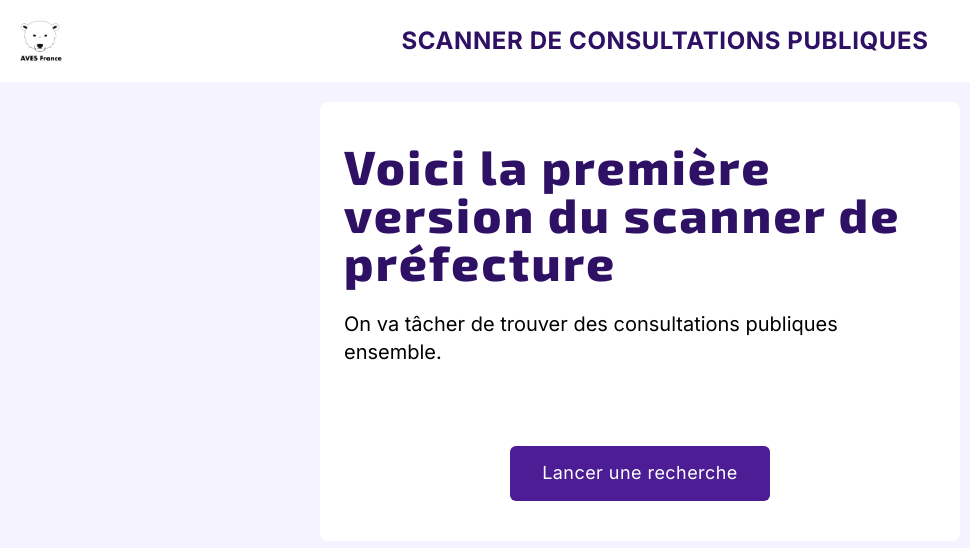
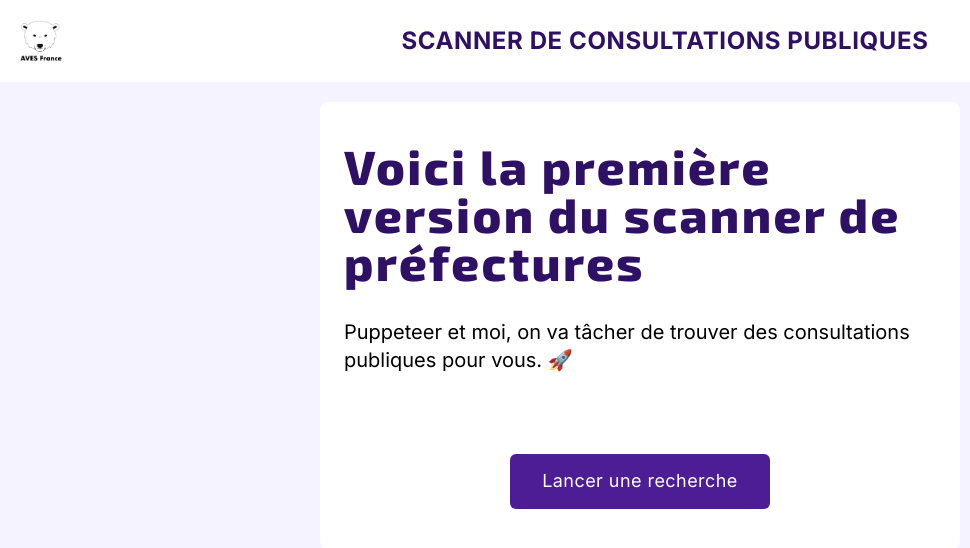
Before and after one commit to sinatrablue/prefectures-scanner, a Next.js app: page / in a window 1280 px wide. Shown: the top 548 px of the page, without its empty margins (0-970 px from the left). Built offline with nearby package versions, Linux system fonts and the light colour scheme.

Commit message:
More utilities and style refacto

```diff
--- a/app/page.tsx
+++ b/app/page.tsx
@@ -1,19 +1,24 @@
 import { Exo_2 } from "next/font/google";
 import Link from "next/link";
+import { cn } from "./utils/cn";
 
 const exo2 = Exo_2({ subsets: ["latin"] });
 
 export default function Home() {
   return (
     <div className="flex h-fit w-1/2 flex-col gap-20 rounded-lg bg-white px-6 py-10">
-      <div className="flex flex-col gap-6">
+      <div className="flex flex-col gap-8">
         <h1
-          className={`${exo2.className} text-5xl font-extrabold tracking-wider text-violet-950`}
+          className={cn(
+            exo2.className,
+            "text-5xl font-extrabold tracking-wider text-violet-950",
+          )}
         >
-          Voici la première version du scanner de préfecture
+          Voici la première version du scanner de préfectures
         </h1>
         <h2 className="text-xl">
-          On va tâcher de trouver des consultations publiques ensemble.
+          Puppeteer et moi, on va tâcher de trouver des consultations publiques
+          pour vous. 🚀
         </h2>
       </div>
 
--- a/app/research/page.tsx
+++ b/app/research/page.tsx
@@ -1,10 +1,13 @@
 "use client";
 
 import { LongArrowDownRight, Xmark } from "iconoir-react";
-import Link from "next/link";
+import { useRouter } from "next/navigation";
+import { cn } from "../utils/cn";
+import { DEFAULT_KEY_WORDS, DEFAULT_SEARCHED_WORDS } from "./constants";
 import { useResearchPageViewController } from "./vue_controller";
 
 const ResearchPage = () => {
+  const router = useRouter();
   const {
     searchedWordValue,
     setSearchedWordValue,
@@ -34,6 +37,7 @@ const ResearchPage = () => {
               className="h-10 w-full focus:outline-none"
             />
             <button
+              disabled={!searchedWordValue}
               onClick={pushSearchedWord}
               className="rounded-full p-2 hover:bg-gray-100"
             >
@@ -44,14 +48,16 @@ const ResearchPage = () => {
             <div className="flex gap-4">
               {searchedWords.map(word => (
                 <div
-                  className="flex items-center gap-2 rounded bg-slate-200 px-2 py-1"
+                  className={cn(
+                    "flex items-center gap-2 rounded px-2 py-1",
+                    DEFAULT_SEARCHED_WORDS.includes(word)
+                      ? "bg-slate-300"
+                      : "bg-slate-100",
+                  )}
                   key={word}
                 >
                   {word}
-                  <button
-                    className="rounded-full p-1 hover:bg-slate-300"
-                    onClick={() => removeSearchedWord(word)}
-                  >
+                  <button onClick={() => removeSearchedWord(word)}>
                     <Xmark />
                   </button>
                 </div>
@@ -73,6 +79,7 @@ const ResearchPage = () => {
               className="h-10 w-full focus:outline-none"
             />
             <button
+              disabled={!keyWordValue}
               onClick={pushKeyWord}
               className="rounded-full p-2 hover:bg-gray-100"
             >
@@ -83,14 +90,16 @@ const ResearchPage = () => {
             <div className="flex gap-4">
               {keyWords.map(word => (
                 <div
-                  className="flex items-center gap-2 rounded bg-slate-200 px-2 py-1"
+                  className={cn(
+                    "flex items-center gap-2 rounded px-2 py-1",
+                    DEFAULT_KEY_WORDS.includes(word)
+                      ? "bg-slate-300"
+                      : "bg-slate-100",
+                  )}
                   key={word}
                 >
                   {word}
-                  <button
-                    className="rounded-full p-1 hover:bg-slate-300"
-                    onClick={() => removeKeyWord(word)}
-                  >
+                  <button onClick={() => removeKeyWord(word)}>
                     <Xmark />
                   </button>
                 </div>
@@ -99,12 +108,18 @@ const ResearchPage = () => {
           )}
         </div>
       </div>
-      <Link
-        href={`results`}
-        className="w-fit self-center rounded-md bg-violet-900 px-5 py-2 text-white hover:bg-violet-800 hover:shadow-xl"
+      <button
+        disabled={searchedWords.length === 0 || keyWords.length === 0}
+        onClick={() => router.push(`results/`)}
+        className={cn(
+          "w-fit self-center rounded-md px-8 py-3 text-lg/6 tracking-wider text-white",
+          searchedWords.length === 0 || keyWords.length === 0
+            ? "bg-slate-400"
+            : "bg-violet-900 hover:bg-violet-800 hover:shadow-lg",
+        )}
       >
         {"C'est parti"}
-      </Link>
+      </button>
     </div>
   );
 };
--- a/app/research/vue_controller.ts
+++ b/app/research/vue_controller.ts
@@ -9,12 +9,14 @@ export const useResearchPageViewController = () => {
   const [keyWords, setKeyWords] = useState(DEFAULT_KEY_WORDS);
 
   const pushSearchedWord = () => {
-    setSearchWords(prev => prev.concat(searchedWordValue));
+    !searchedWords.includes(searchedWordValue) &&
+      setSearchWords(prev => prev.concat(searchedWordValue));
     setSearchedWordValue("");
   };
 
   const pushKeyWord = () => {
-    setKeyWords(prev => prev.concat(keyWordValue));
+    !keyWords.includes(keyWordValue) &&
+      setKeyWords(prev => prev.concat(keyWordValue));
     setKeyWordValue("");
   };
 
--- /dev/null
+++ b/app/utils/cn.ts
@@ -0,0 +1,6 @@
+import classNames from "classnames";
+import { twMerge } from "tailwind-merge";
+
+export const cn = (...inputs: classNames.ArgumentArray) => {
+  return twMerge(classNames(inputs));
+};
--- a/package.json
+++ b/package.json
@@ -9,6 +9,7 @@
     "lint": "next lint"
   },
   "dependencies": {
+    "classnames": "^2.5.1",
     "iconoir-react": "^7.9.0",
     "next": "14.1.4",
     "prettier": "^3.3.3",
@@ -16,7 +17,8 @@
     "prettier-plugin-tailwindcss": "^0.6.8",
     "puppeteer": "^22.6.5",
     "react": "^18",
-    "react-dom": "^18"
+    "react-dom": "^18",
+    "tailwind-merge": "^2.5.4"
   },
   "devDependencies": {
     "@types/node": "^20",
```
Also changed, not shown: 1 other file (tests, documents, lock files or other folders).
